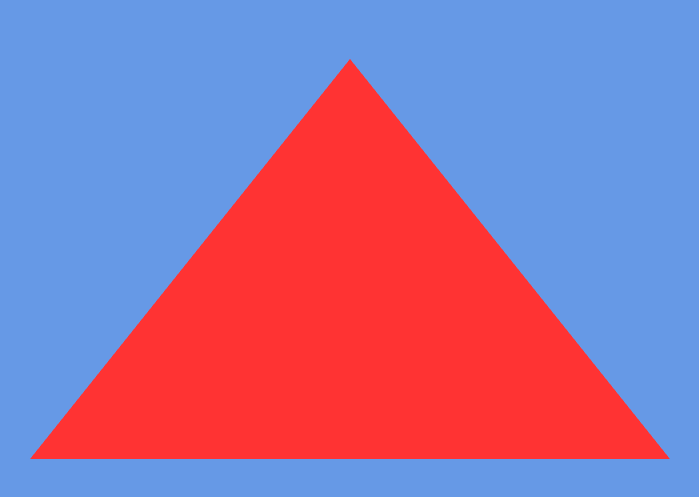
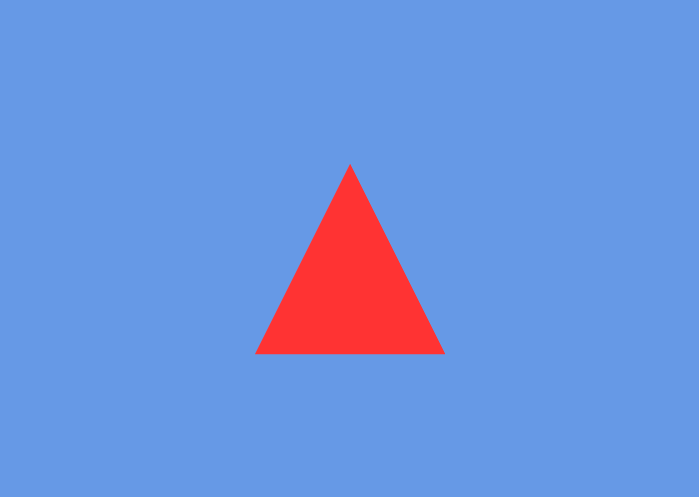
Before and after one commit to Romejanic/WebCraft, a plain HTML site: page index.html in a window 1280 px wide. Shown: the part 141-638 px from the top of the page, without its empty margins (290-989 px from the left). Drawn offline with Linux system fonts and the light colour scheme.

Commit message:
Added camera + uniforms

```diff
--- a/index.html
+++ b/index.html
@@ -4,15 +4,19 @@
     <title>WebCraft</title>
     <link rel="stylesheet" href="css/style.css" />
 
-    <script src="js/main.js"></script>
+    <script src="js/lib/gl-matrix-min.js"></script>
     <script src="js/chunk.js"></script>
     <script src="js/shader.js"></script>
+    <script src="js/camera.js"></script>
+    <script src="js/main.js"></script>
 
     <script type="shader/vertex" id="test_vs">
     attribute vec3 vertex;
+    uniform mat4 projMat;
+    uniform mat4 viewMat;
 
     void main() {
-        gl_Position = vec4(vertex, 1.);
+        gl_Position = projMat * viewMat * vec4(vertex, 1.);
     }
     </script>
     <script type="shader/fragment" id="test_fs">
--- /dev/null
+++ b/js/camera.js
@@ -0,0 +1,24 @@
+function Camera(x, y, z) {
+    this.position = vec3.fromValues(x, y, z);
+    this.rotation = vec3.create();
+    this.fov  = 70.0;
+    this.near = 0.1;
+    this.far  = 1000.0;
+
+    this.projMat = mat4.create();
+    this.viewMat = mat4.create();
+}
+
+Camera.prototype.update = function() {
+    // update camera position/rotation
+};
+
+Camera.prototype.updateMatrices = function(w, h) {
+    mat4.identity(this.projMat);
+    mat4.identity(this.viewMat);
+    mat4.perspective(this.projMat, glMatrix.toRadian(this.fov), w/h, this.near, this.far);
+    mat4.rotateX(this.viewMat, this.viewMat, glMatrix.toRadian(this.rotation[0]));
+    mat4.rotateY(this.viewMat, this.viewMat, glMatrix.toRadian(this.rotation[1]));
+    mat4.rotateZ(this.viewMat, this.viewMat, glMatrix.toRadian(this.rotation[2]));
+    mat4.translate(this.viewMat, this.viewMat, vec3.negate(vec3.create(), this.position));
+};
--- a/js/main.js
+++ b/js/main.js
@@ -4,6 +4,8 @@ const game = {
     canvas: undefined,
     gl: undefined,
     renderScale: 1.0,
+
+    camera: new Camera(0, 0, 3),
 
     chunk: undefined,
     shader: undefined,
@@ -46,10 +48,13 @@ const game = {
     },
 
     renderFrame: function(gl, w, h) {
+        this.camera.updateMatrices(w, h);
         gl.viewport(0, 0, w, h);
         gl.clear(gl.COLOR_BUFFER_BIT | gl.DEPTH_BUFFER_BIT);
 
         this.shader.bind();
+        gl.uniformMatrix4fv(this.shader.getUniformLocation("projMat"), false, this.camera.projMat);
+        gl.uniformMatrix4fv(this.shader.getUniformLocation("viewMat"), false, this.camera.viewMat);
         this.chunk.draw(gl);
         this.shader.unbind();
     },
--- a/js/shader.js
+++ b/js/shader.js
@@ -1,6 +1,7 @@
 function Shader(gl, name) {
     this.gl = gl;
     this.name = name;
+    this.uniforms = {};
 
     var vsSrc = document.getElementById("test_vs").innerText;
     var fsSrc = document.getElementById("test_fs").innerText;
@@ -60,3 +61,15 @@ Shader.prototype.delete = function() {
         this.gl.deleteProgram(this.program);
     }
 };
+
+Shader.prototype.getUniformLocation = function(name) {
+    if(this.uniforms[name] != undefined) {
+        return this.uniforms[name];
+    }
+    var loc = this.gl.getUniformLocation(this.program, name);
+    if(!loc) {
+        console.warn("Uniform variable " + name + " not found in program " + this.name);
+    }
+    this.uniforms[name] = loc;
+    return loc;
+};
```
